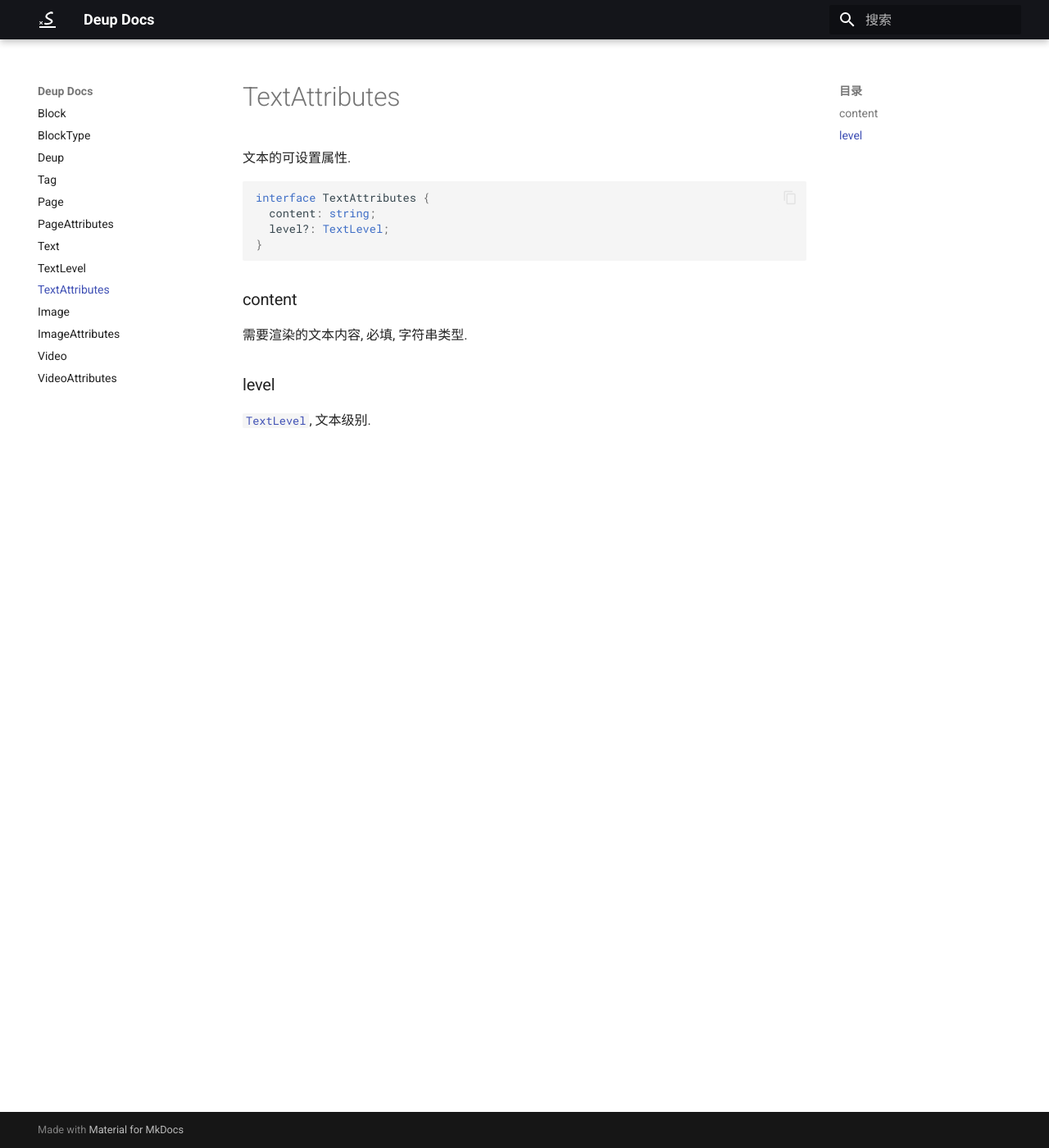
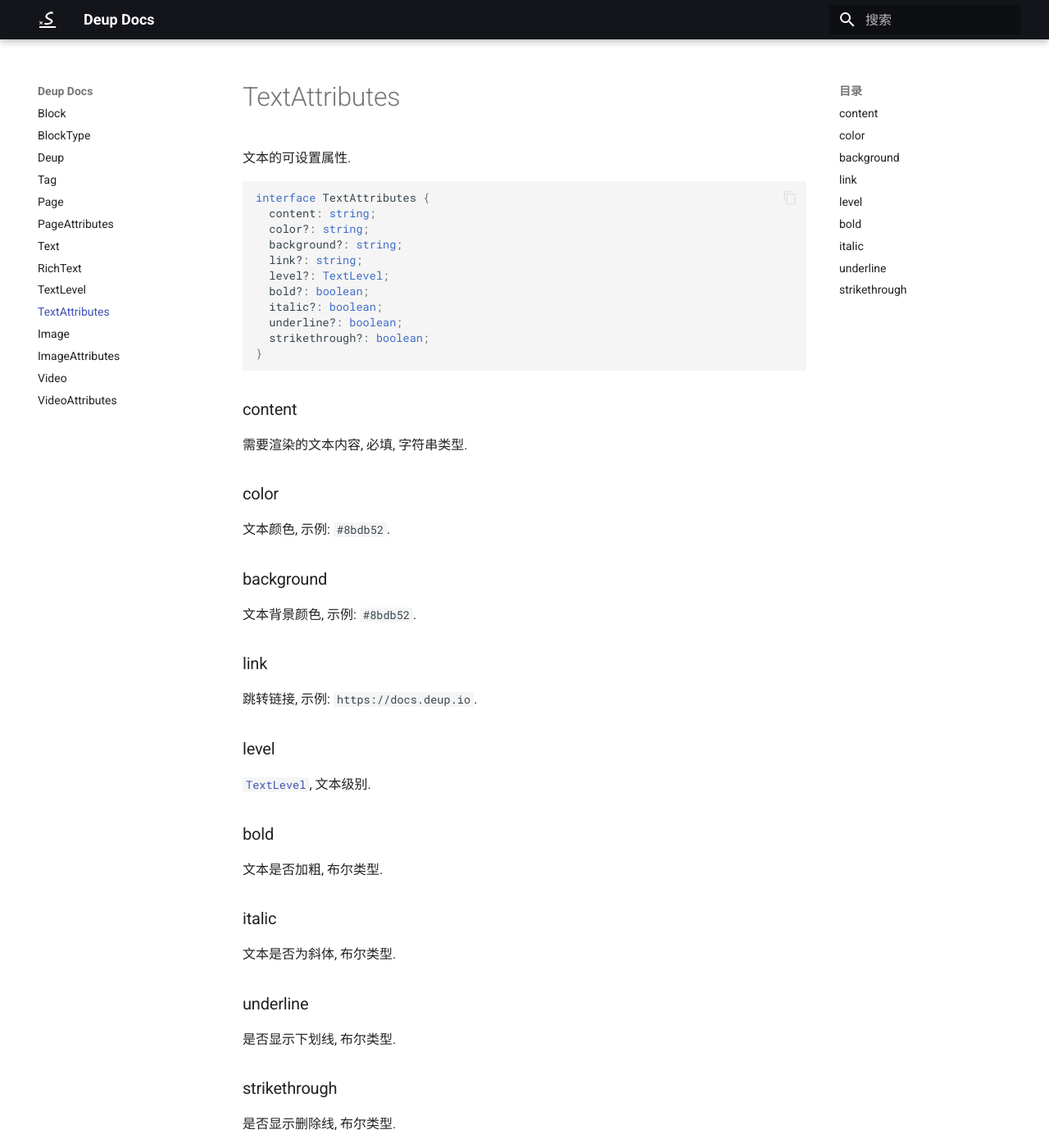
Before and after one commit to deup-io/docs, an MkDocs documentation site: the page built from docs/blocks/text-attributes.md, in a window 1280 px wide and 1400 px high. Shown: the whole window at 82% size. Built offline with MkDocs 1.6.1 and Material for MkDocs 9.7.7, drawn with Linux system fonts in a browser that asks for light colours.

Commit message:
feat: add support for RichText block type, modify block type docs, add RichText block docs, add RichText attributes

````diff
--- a/docs/blocks/text-attributes.md
+++ b/docs/blocks/text-attributes.md
@@ -5,7 +5,14 @@
 ```typescript
 interface TextAttributes {
   content: string;
+  color?: string;
+  background?: string;
+  link?: string;
   level?: TextLevel;
+  bold?: boolean;
+  italic?: boolean;
+  underline?: boolean;
+  strikethrough?: boolean;
 }
 ```
 
@@ -13,6 +20,34 @@
 
 需要渲染的文本内容, 必填, 字符串类型.
 
+### color
+
+文本颜色, 示例: `#8bdb52`.
+
+### background
+
+文本背景颜色, 示例: `#8bdb52`.
+
+### link
+
+跳转链接, 示例: `https://docs.deup.io`.
+
 ### level
 
 [`TextLevel`](text-level.md), 文本级别.
+
+### bold
+
+文本是否加粗, 布尔类型.
+
+### italic
+
+文本是否为斜体, 布尔类型.
+
+### underline
+
+是否显示下划线, 布尔类型.
+
+### strikethrough
+
+是否显示删除线, 布尔类型.
--- a/mkdocs.yml
+++ b/mkdocs.yml
@@ -57,6 +57,7 @@
   - Page: blocks/page.md
   - PageAttributes: blocks/page-attributes.md
   - Text: blocks/text.md
+  - RichText: blocks/rich-text.md
   - TextLevel: blocks/text-level.md
   - TextAttributes: blocks/text-attributes.md
   - Image: blocks/image.md
````
Also changed, not shown: docs/block-type.md (+5 -0 lines), docs/block.md (+1 -1 lines), docs/blocks/rich-text.md (added, +20 -0 lines), docs/index.md (+14 -4 lines).
